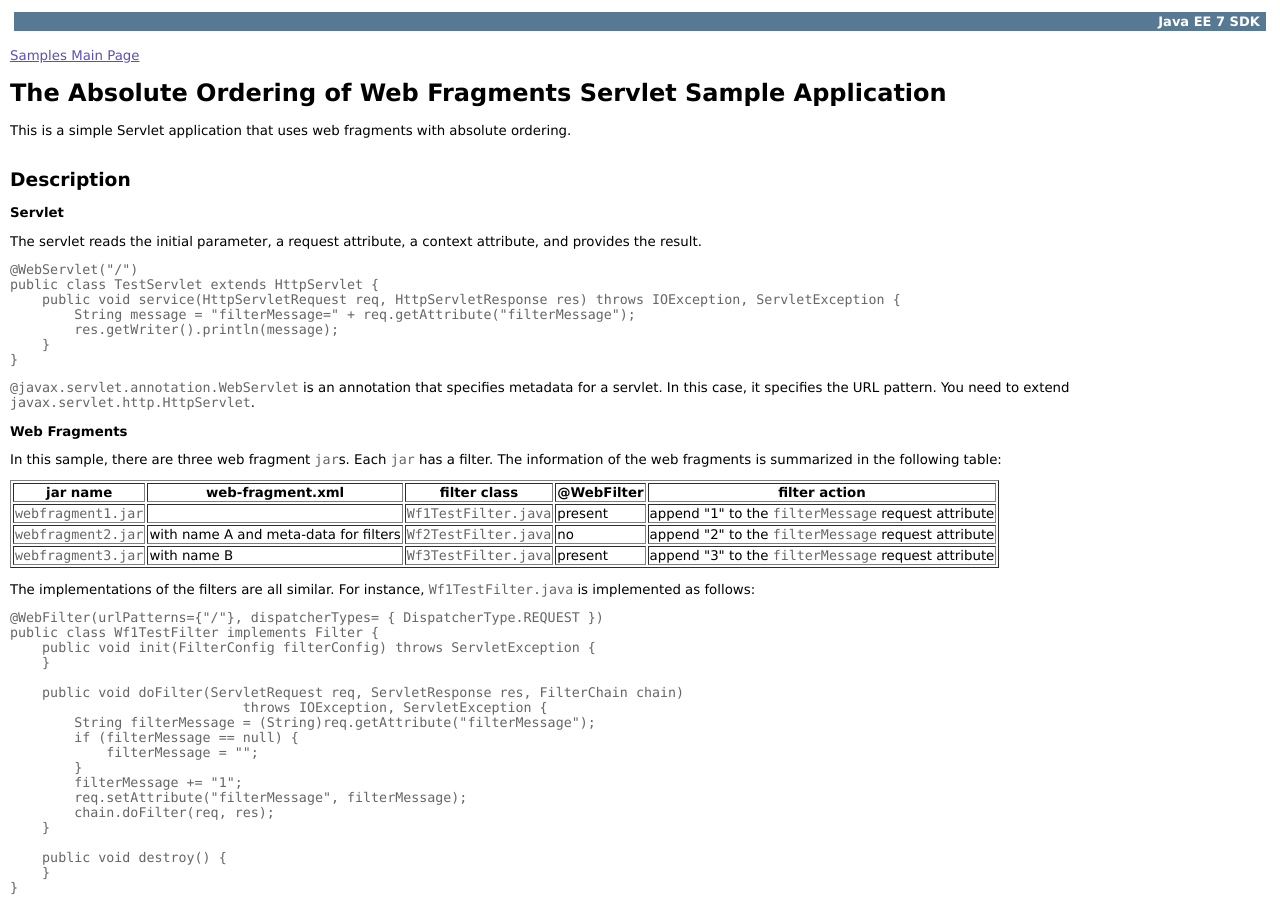
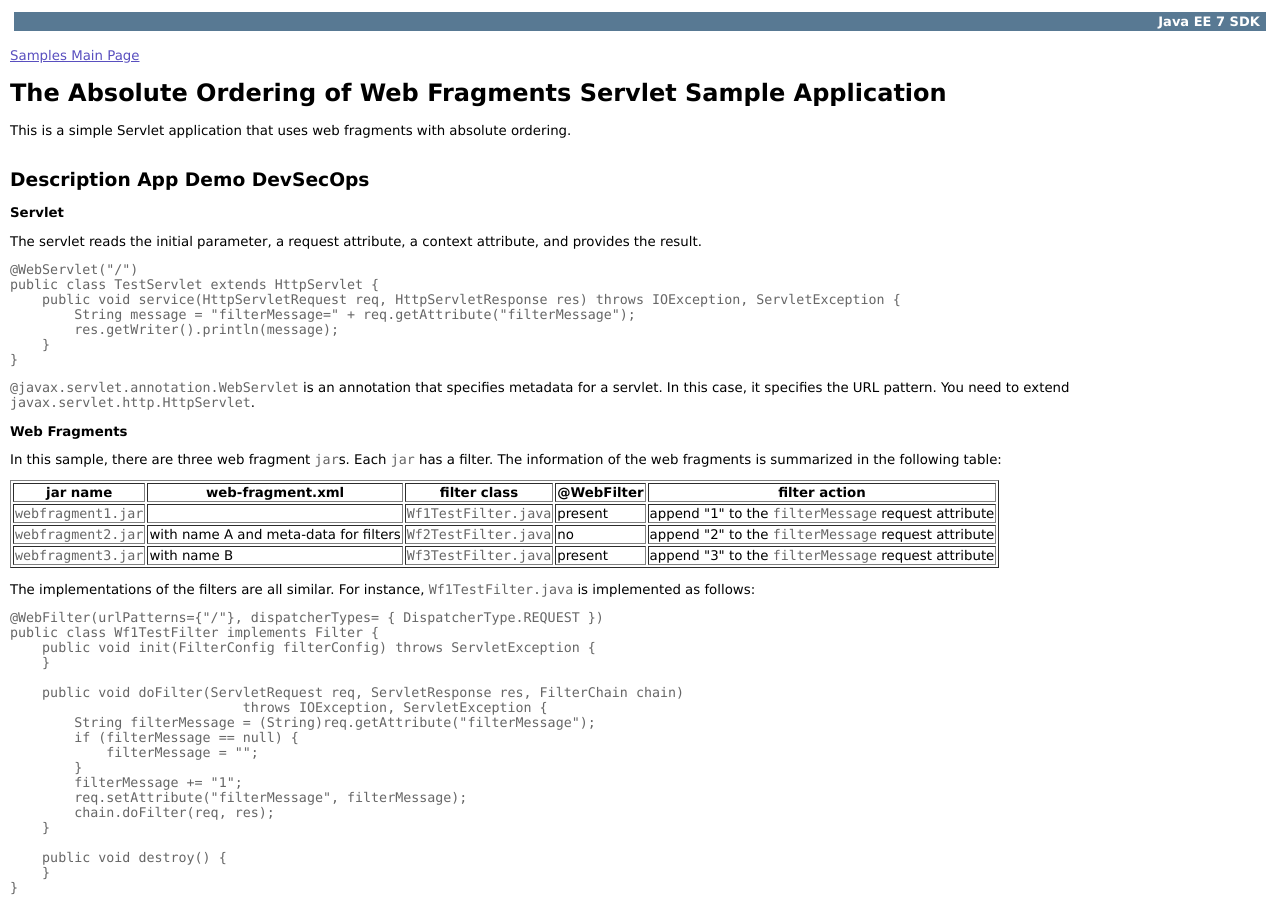
Before and after one commit to rypcolombia/Project-IntelliJ, a plain HTML site: page absolute-ordering-web-fragments-war/docs/index.html in a window 1280 px wide. Shown: the top 898 px of the page. Drawn offline with Linux system fonts and the light colour scheme.

Commit message:
This is a test, building app

```diff
--- a/absolute-ordering-web-fragments-war/docs/index.html
+++ b/absolute-ordering-web-fragments-war/docs/index.html
@@ -73,7 +73,7 @@
 <h1>The Absolute Ordering of Web Fragments Servlet Sample Application</h1>
 This is a simple Servlet application that uses web fragments with absolute ordering.<br>
 <br>
-<h2>Description</h2>
+<h2>Description App Demo DevSecOps</h2>
 <p><b>Servlet</b></p>
 <p>
 The servlet reads the initial parameter, a request attribute, a
```
